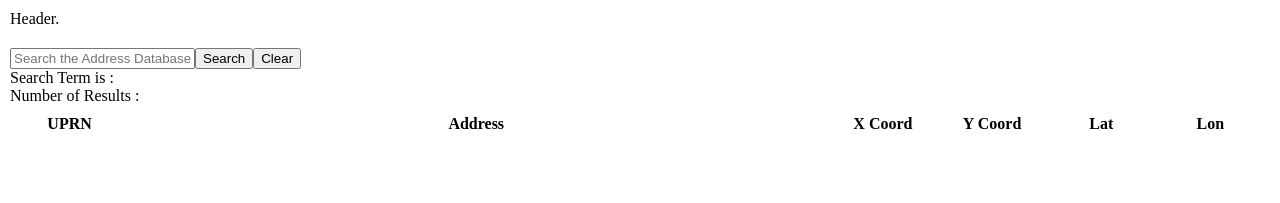
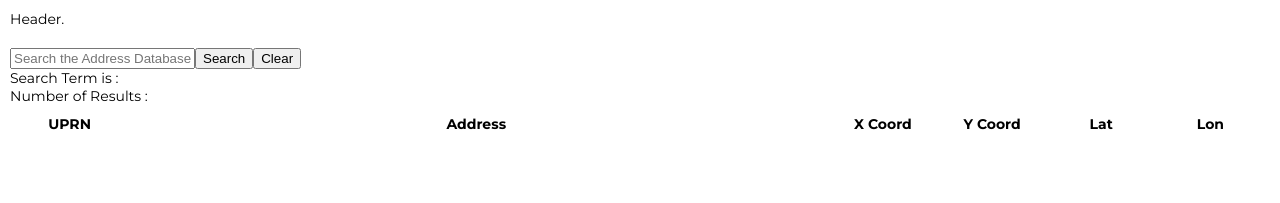
Before and after one commit to seapagan/uprn-mangle, a React (Create React App) app in the folder frontend/: page / in a window 1280 px wide. Shown: the top 203 px of the page. Built offline with nearby package versions, Linux system fonts and the light colour scheme.

Commit message:
add a google font

```diff
--- a/frontend/public/index.html
+++ b/frontend/public/index.html
@@ -8,6 +8,11 @@
       name="description"
       content="Search addresses by UPRN and name, get exact lat/lon and grid co-ordinates"
     />
+    <link rel="preconnect" href="https://fonts.gstatic.com" />
+    <link
+      href="https://fonts.googleapis.com/css2?family=Montserrat:wght@400;700&display=swap"
+      rel="stylesheet"
+    />
 
     <title>UPRN Search</title>
   </head>
--- a/frontend/src/css/app.css
+++ b/frontend/src/css/app.css
@@ -7,4 +7,6 @@
 body {
   padding: 0;
   margin: 0;
+  font-family: "Montserrat", sans-serif;
+  font-size: 14px;
 }
```
